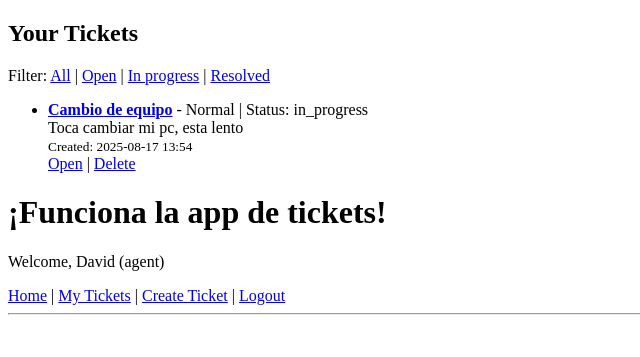
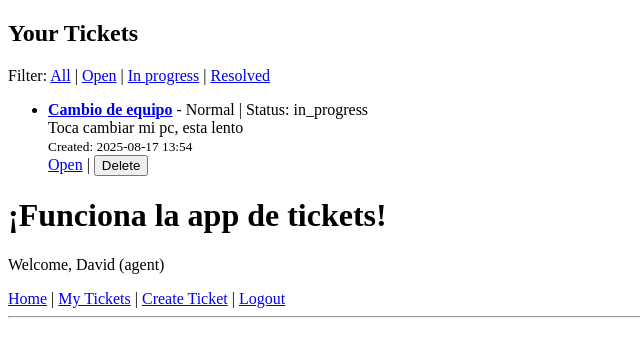
Before and after one commit to Doga94/tickets_proyect, a Flask app: page /tickets in a window 1280 px wide. Shown: the top 357 px of the page, without its empty margins (0-640 px from the left). Run offline with Flask 3, Linux system fonts and the light colour scheme; a user stored in the database is signed in.

Commit message:
Eliminar con seguridad (solo POST + confirmación)

```diff
--- a/app/routes/__init__.py
+++ b/app/routes/__init__.py
@@ -94,7 +94,7 @@ def edit_ticket(ticket_id):
         return redirect(url_for('main.view_tickets'))
     return render_template("edit_ticket.html", ticket=ticket)
 
-@main.route("/delete-ticket/<int:ticket_id>", methods=['POST', 'GET'])
+@main.route("/delete-ticket/<int:ticket_id>", methods=['POST'])
 @login_required
 def delete_ticket(ticket_id):
     ticket = Ticket.query.get_or_404(ticket_id)
--- a/app/templates/tickets.html
+++ b/app/templates/tickets.html
@@ -31,10 +31,14 @@
                     <small>Created: {{ ticket.created_at.strftime('%Y-%m-%d %H:%M') }}</small><br>
                     {% if current_user.role == 'agent' %}
                         <a href="{{ url_for('main.ticket_detail', ticket_id=ticket.id) }}">Open</a> |
-                        <a href="{{ url_for('main.delete_ticket', ticket_id=ticket.id) }}">Delete</a>
+                        <form method="post" action="{{ url_for('main.delete_ticket', ticket_id=ticket.id) }}" style="display: inline;" onsubmit="return confirm('Are you sure you want to delete this ticket?');">
+                            <button type="submit">Delete</button>
+                        </form>
                     {% elif ticket.author.id == current_user.id %}
                         <a href="{{ url_for('main.edit_ticket', ticket_id=ticket.id) }}">Edit</a> |
-                        <a href="{{ url_for('main.delete_ticket', ticket_id=ticket.id) }}">Delete</a>
+                        <form method="post" action="{{ url_for('main.delete_ticket', ticket_id=ticket.id) }}" style="display: inline;" onsubmit="return confirm('Are you sure you want to delete this ticket?');">
+                            <button type="submit">Delete</button>
+                        </form>
                     {% endif %}
                 </li>
             {% endfor %}
```
Also changed, not shown: app/models/ticket.py (line endings or trailing spaces), database.db.
